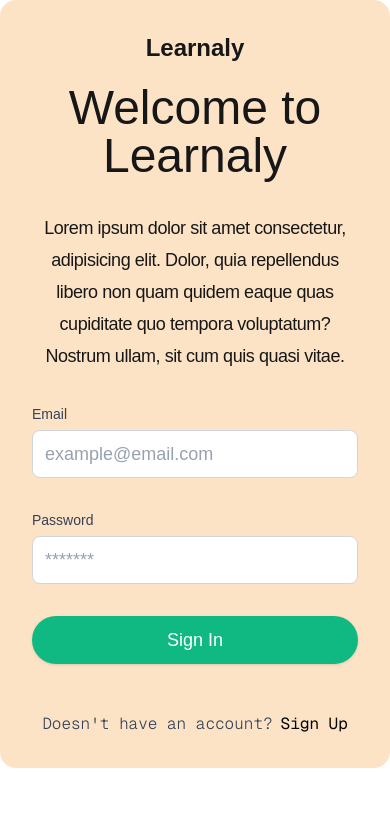
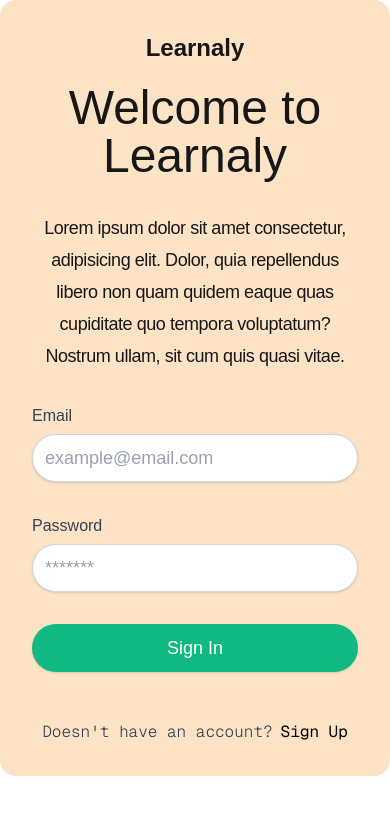
Before and after one commit to jeremycoderwth/learnaly-app, a Next.js app: page /auth/sign-in in a window 390 px wide. Shown: the top 814 px of the page. Built offline with nearby package versions, Linux system fonts and the light colour scheme; no server answers.

Commit message:
Add breakpoint property to input

```diff
--- a/components/Field.tsx
+++ b/components/Field.tsx
@@ -10,6 +10,7 @@ export const Input = React.forwardRef<HTMLInputElement, InputProps>(
       error,
       helperText,
       inputSize = 'md',
+      breakpoint = 'md',
       id,
       icon,
       ...props
@@ -27,7 +28,7 @@ export const Input = React.forwardRef<HTMLInputElement, InputProps>(
         {label && (
           <label
             htmlFor={inputId}
-            className="text-sm font-medium text-gray-700"
+            className="md:text-sm text-base font-medium text-gray-700"
           >
             {label}
           </label>
@@ -46,7 +47,7 @@ export const Input = React.forwardRef<HTMLInputElement, InputProps>(
             aria-invalid={!!error}
             aria-describedby={error ? errorId : helperText ? helperId : undefined}
             className={cn(
-              'flex w-full rounded-lg border bg-white px-3 py-2 text-sm transition-colors placeholder:text-gray-400 focus-visible:outline-none focus-visible:ring-2 disabled:cursor-not-allowed disabled:opacity-50',
+              'flex w-full rounded-3xl border shadow-sm font-medium bg-white px-3 py-2 text-sm transition-colors placeholder:text-gray-400 focus-visible:outline-none focus-visible:ring-2 disabled:cursor-not-allowed disabled:opacity-50',
               {
                 'border-red-500 focus-visible:ring-red-500 focus-visible:border-red-500': error,
                 'border-gray-300 focus-visible:ring-blue-500 focus-visible:border-blue-500': !error,
@@ -55,6 +56,11 @@ export const Input = React.forwardRef<HTMLInputElement, InputProps>(
                 'h-8 text-sm': inputSize === 'sm',
                 'h-10 text-base': inputSize === 'md',
                 'h-12 text-lg': inputSize === 'lg',
+              },
+              {
+                'sm:h-8 sm:text-sm': breakpoint === 'sm',
+                'md:h-10 md:text-base': breakpoint === 'md',
+                'lg:h-12 lg:text-lg': breakpoint === 'lg',
               },
               {
                 'pl-10': icon,
```
